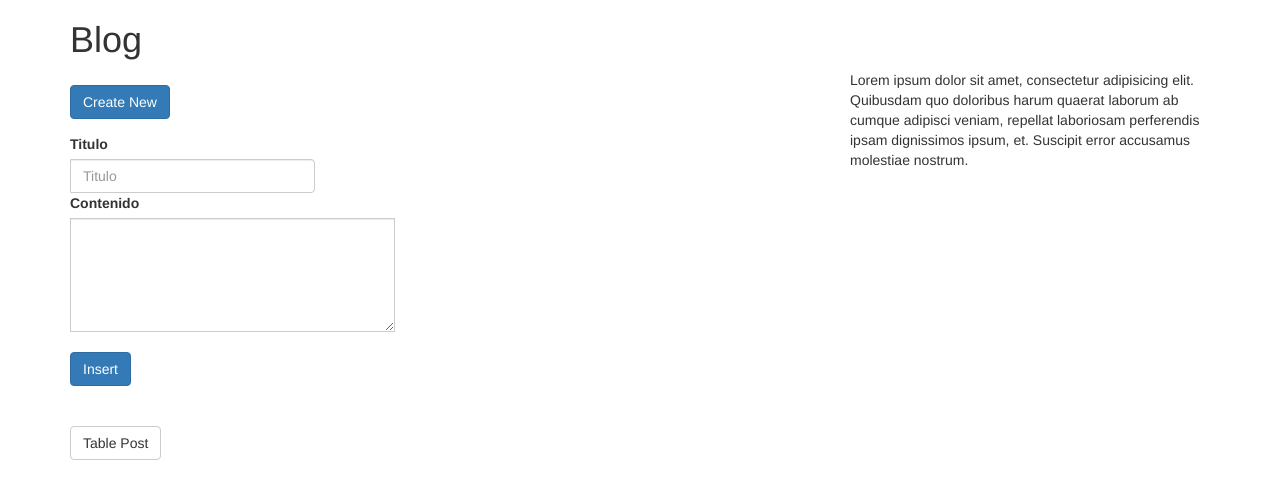
After one commit to robertoagv/blogprueba, a PHP site: page /admin/insertblog.php in a window 1280 px wide. The commit adds this page. Shown: the top 499 px of the page. Run offline with PHP 8.4, Linux system fonts and the light colour scheme.

Commit message:
Creacion de insertblog.php para crear nuevos post.

```diff
--- /dev/null
+++ b/admin/insertblog.php
@@ -0,0 +1,74 @@
+<?php
+//requerimos del uso de la conexion de la BD.
+require_once '../configuracion.php';
+//creamos una consulta con mysql y creamos una var para verificar si se inserto.
+$result = false;
+$sql = "insert into blog_post(titulo, contenido) values(:titulo, :contenido)";
+//preparamos la consulta con $pdo y verificamos si el POST no viene vacio.
+if (!empty($_POST)) {
+	$query = $pdo->prepare($sql);
+	//ejecutamos la consuta con execute pasando un array associtivo con sus valores.
+	$result = $query->execute([
+		'titulo' => $_POST['titulo'],
+		'contenido' => $_POST['contenido']
+		]);
+}
+
+
+ ?>
+<!DOCTYPE html>
+<html>
+<head>
+	<title>Blog-Post</title>
+	<link rel="stylesheet" href="https://maxcdn.bootstrapcdn.com/bootstrap/3.3.7/css/bootstrap.min.css" integrity="sha384-BVYiiSIFeK1dGmJRAkycuHAHRg32OmUcww7on3RYdg4Va+PmSTsz/K68vbdEjh4u" crossorigin="anonymous">
+	<link rel="stylesheet" href="../css/main.css">
+</head>
+<body>
+	<div class="container">
+		<div class="row">
+			<div class="col-md-12">
+				<h1>Blog</h1>
+			</div>
+		</div>
+		<div class="row">
+			<div class="col-md-8">
+				<div class="blog-post-create">
+					<a href="#" class="btn btn-primary">Create New</a>
+				</div>
+				<div class="blog-post">
+				<?php
+					if ($result) {
+						echo '<div class="alert alert-success">Post Inserted</div>';
+					}
+				 ?>
+					<form action="insertblog.php" method="post">
+						<div class="form-group">
+							<div class="input-group">
+								<label for="titulo">Titulo</label>
+								<input type="text" name="titulo" id="titulo" placeholder="Titulo" class="form-control" required>
+							</div>
+							<label for="contenido">Contenido</label>
+							<div class="input-group">
+								<textarea name="contenido" id="contenido" cols="35" rows="5" class="form-control" required></textarea>
+							</div>
+							<br>
+							<div class="input-group bajar">
+								<input type="submit" value="Insert" class="btn btn-primary ">
+							</div>
+						</div>
+					</form>
+				</div>
+			</div>
+			<div class="col-md-4">
+			Lorem ipsum dolor sit amet, consectetur adipisicing elit. Quibusdam quo doloribus harum quaerat laborum ab cumque adipisci veniam, repellat laboriosam perferendis ipsam dignissimos ipsum, et. Suscipit error accusamus molestiae nostrum.</div>
+		</div>
+		<div class="row">
+			<div class="col-md-12">
+				<footer class="blog-post-footer">
+					<p><a href="post.php" class="btn btn-default">Table Post</a></p>
+				</footer>
+			</div>
+		</div>
+	</div>
+</body>
+</html>
--- a/admin/post.php
+++ b/admin/post.php
@@ -34,7 +34,7 @@ $blogPost = $query->fetchAll(PDO::FETCH_ASSOC);
 		<div class="row">
 			<div class="col-md-8">
 				<div class="blog-post-create">
-					<a href="#" class="btn btn-primary">Create New</a>
+					<a href="insertblog.php" class="btn btn-primary">Create New</a>
 				</div>
 				<div class="blog-post">
 					<table class="table table-striped">
--- a/css/main.css
+++ b/css/main.css
@@ -12,3 +12,6 @@
 	padding-top: 15px;
 	padding-bottom: 15px;
 }
+.input-group .bajar{
+	padding-top: 25px;
+}
```
